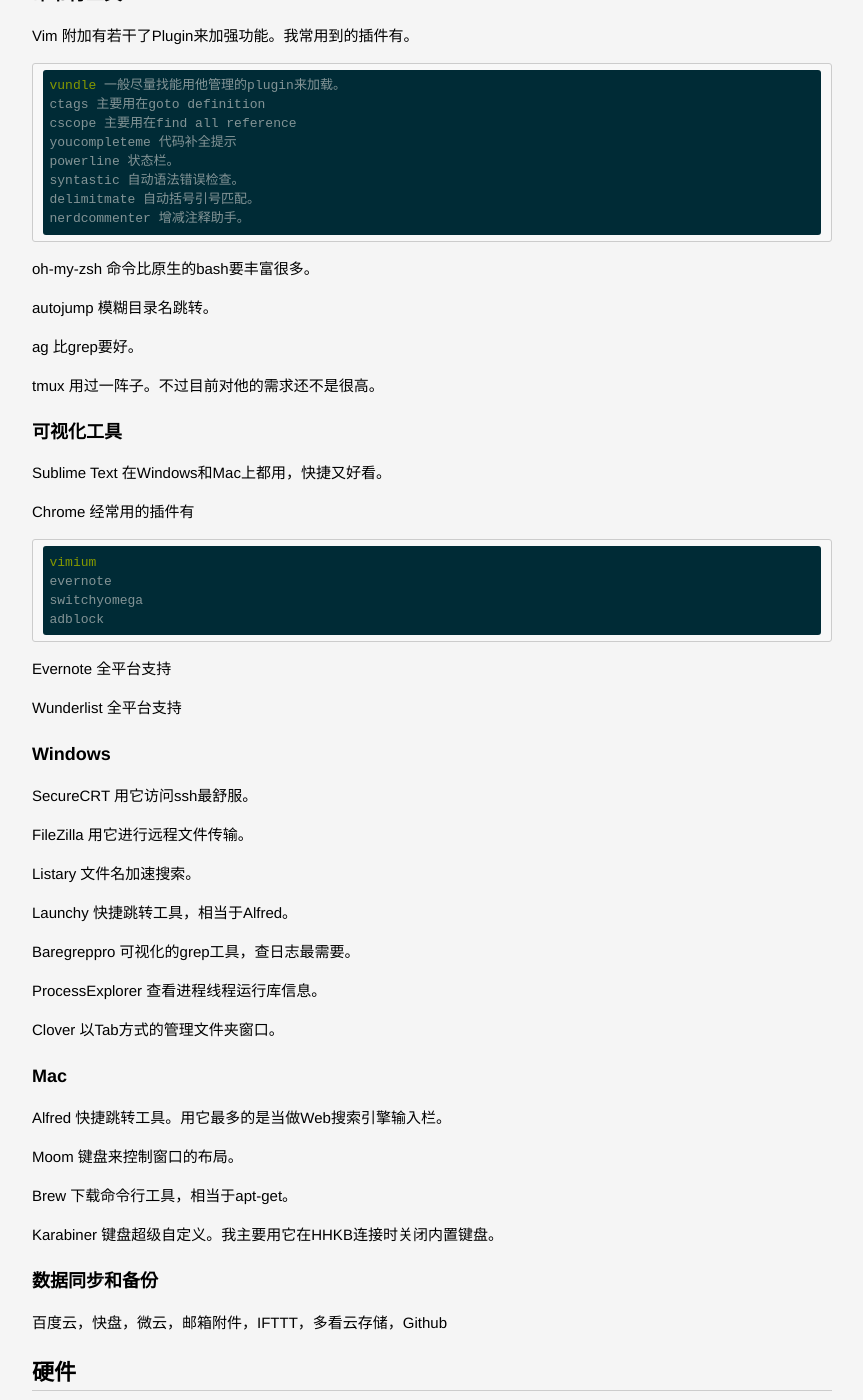
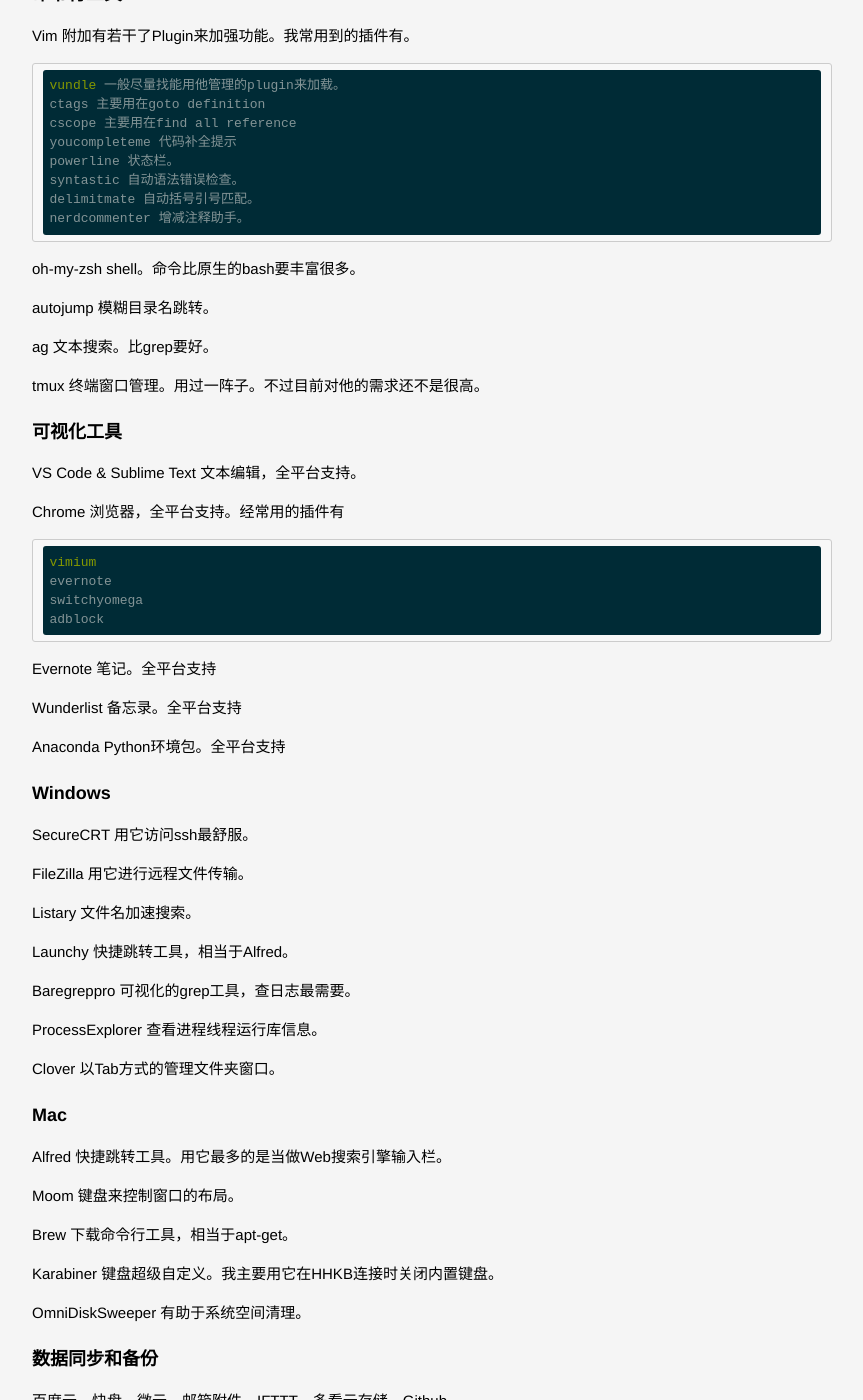
Before and after one commit to lucky521/blog, a Jekyll site: the page built from _posts/productivity/2015-01-03-tool-i-use.markdown, in a window 1280 px wide and 1400 px high, scrolled down 975 px. Shown: the whole window, without its empty margins (208-1071 px from the left). Built offline with Jekyll 4.4.1, drawn with Linux system fonts in a browser that asks for light colours; some of the changed text lies outside the part shown.

Commit message:
Update _posts/productivity/2015-01-03-tool-i-use.markdown

```diff
--- a/_posts/productivity/2015-01-03-tool-i-use.markdown
+++ b/_posts/productivity/2015-01-03-tool-i-use.markdown
@@ -9,7 +9,6 @@
 对于技术人员来讲，工具对于工作和生活的影响特别明显。我们也喜欢去用各种工具来改善我们的工作方式，喜欢折腾、尝试新的，更高效的工具，就像折腾电子产品一样，有的工具是硬件设备，比如键盘，比如kindle，比如大显示屏；更多工具是软件，并且是在不同的操作系统之下。
 
 列一列我最经常用的工具。
-
 
 
 ## 软件
@@ -27,28 +26,34 @@
 	delimitmate 自动括号引号匹配。
 	nerdcommenter 增减注释助手。
 
-oh-my-zsh 命令比原生的bash要丰富很多。
+oh-my-zsh shell。命令比原生的bash要丰富很多。
 
 autojump 模糊目录名跳转。
 
-ag 比grep要好。
+ag 文本搜索。比grep要好。
 
-tmux 用过一阵子。不过目前对他的需求还不是很高。
+tmux 终端窗口管理。用过一阵子。不过目前对他的需求还不是很高。
+
+
 
 ### 可视化工具
 
-Sublime Text 在Windows和Mac上都用，快捷又好看。
+VS Code & Sublime Text 文本编辑，全平台支持。
 
-Chrome 经常用的插件有
+Chrome 浏览器，全平台支持。经常用的插件有
 
 	vimium
 	evernote
 	switchyomega
 	adblock
 
-Evernote 全平台支持
+Evernote 笔记。全平台支持
 
-Wunderlist 全平台支持
+Wunderlist 备忘录。全平台支持
+
+Anaconda Python环境包。全平台支持
+
+
 
 ### Windows
 
@@ -77,6 +82,9 @@
 
 Karabiner 键盘超级自定义。我主要用它在HHKB连接时关闭内置键盘。
 
+OmniDiskSweeper 有助于系统空间清理。
+
+
 ### 数据同步和备份
 
 百度云，快盘，微云，邮箱附件，IFTTT，多看云存储，Github
@@ -84,15 +92,9 @@
 
 ## 硬件
 
-办公电脑： PC + Server + 双显示器
-
-个人电脑： MacBook Air
+电脑： MacBook Pro
 
 键盘： HHKB
-
-外出阅读：Kindle
-
-在家看视频：iPad
 
 
 ---
```
